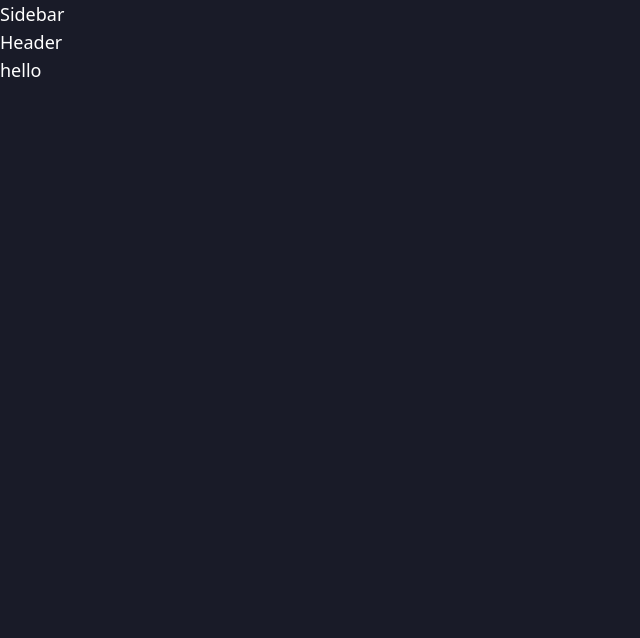
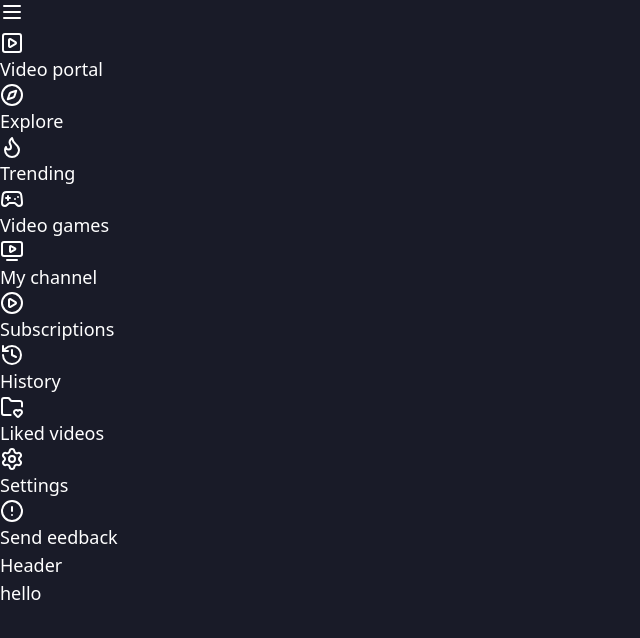
Before and after one commit to dzianis-pipko/video-portal, a Next.js app: page / in a window 1280 px wide. Shown: the top 638 px of the page, without its empty margins (0-640 px from the left). Built offline with nearby package versions, Linux system fonts and the light colour scheme.

Commit message:
create sidebar component

```diff
--- a/package.json
+++ b/package.json
@@ -9,6 +9,7 @@
     "lint": "next lint"
   },
   "dependencies": {
+    "lucide-react": "^0.540.0",
     "next": "15.4.6",
     "react": "19.1.0",
     "react-dom": "19.1.0",
--- a/src/components/layout/sidebar/Sidebar.tsx
+++ b/src/components/layout/sidebar/Sidebar.tsx
@@ -1,5 +1,19 @@
+import SidebarHeader from './header/SidebarHeader'
+import SidebarMenu from './menus/SidebarMenu'
+import SidebarSubscriptions from './menus/subscriptions/SidebarSubscriptions'
+import { MORE_SIDEBAR_DATA, SIDEBAR_DATA } from './sidebar.data'
+
 const Sidebar = () => {
-	return <aside>Sidebar</aside>
+	return (
+		<aside>
+			<SidebarHeader />
+			<SidebarMenu menu={SIDEBAR_DATA} />
+
+			<SidebarSubscriptions />
+
+			<SidebarMenu menu={MORE_SIDEBAR_DATA} />
+		</aside>
+	)
 }
 
 export default Sidebar
--- /dev/null
+++ b/src/components/layout/sidebar/header/SidebarHeader.tsx
@@ -0,0 +1,18 @@
+import { Menu, SquarePlay } from 'lucide-react'
+
+const SidebarHeader = () => {
+	return (
+		<div>
+			<button>
+				<Menu />
+			</button>
+
+			<span>
+				<SquarePlay />
+				<span>Video portal</span>
+			</span>
+		</div>
+	)
+}
+
+export default SidebarHeader
--- /dev/null
+++ b/src/components/layout/sidebar/menus/MenuItem.tsx
@@ -0,0 +1,20 @@
+import Link from 'next/link'
+
+import type { ISidebarItem } from '../sidebar.types'
+
+interface Props {
+	item: ISidebarItem
+}
+
+export const MenuItem = ({ item }: Props) => {
+	return (
+		<li>
+			<Link href={item.link}>
+				<item.icon />
+				<span>{item.label}</span>
+			</Link>
+		</li>
+	)
+}
+
+export default MenuItem
--- /dev/null
+++ b/src/components/layout/sidebar/menus/SidebarMenu.tsx
@@ -0,0 +1,26 @@
+import type { ISidebarItem } from '../sidebar.types'
+
+import MenuItem from './MenuItem'
+
+interface Props {
+	title?: string
+	menu: ISidebarItem[]
+}
+
+const SidebarMenu = ({ title, menu }: Props) => {
+	return (
+		<nav>
+			{title && <div>{title}</div>}
+			<ul>
+				{menu.map(menuItem => (
+					<MenuItem
+						key={menuItem.label}
+						item={menuItem}
+					/>
+				))}
+			</ul>
+		</nav>
+	)
+}
+
+export default SidebarMenu
--- /dev/null
+++ b/src/components/layout/sidebar/menus/subscriptions/SidebarSubscriptions.tsx
@@ -0,0 +1,18 @@
+import SubItem from './SubItem'
+
+const SidebarSubscriptions = () => {
+	return (
+		<div>
+			<ul>
+				{/* {menu.map(menuItem => (
+					<SubItem
+						key={menuItem.label}
+						item={menuItem}
+					/>
+				))} */}
+			</ul>
+		</div>
+	)
+}
+
+export default SidebarSubscriptions
--- /dev/null
+++ b/src/components/layout/sidebar/menus/subscriptions/SubItem.tsx
@@ -0,0 +1,33 @@
+import { Dot, Radio } from 'lucide-react'
+import Image from 'next/image'
+import Link from 'next/link'
+
+import type { ISidebarSubItem } from '../../sidebar.types'
+
+interface Props {
+	item: ISidebarSubItem
+}
+
+export const SubItem = ({ item }: Props) => {
+	return (
+		<li>
+			<Link href={item.link}>
+				{item.avatar && (
+					<Image
+						alt={item.label}
+						src={item.avatar}
+						width={30}
+						height={30}
+					/>
+				)}
+				<span>
+					<span>{item.label}</span>
+					{item.isLiveNow && <Radio />}
+					{item.isRecentUpload && <Dot />}
+				</span>
+			</Link>
+		</li>
+	)
+}
+
+export default SubItem
--- /dev/null
+++ b/src/components/layout/sidebar/sidebar.data.ts
@@ -0,0 +1,67 @@
+import {
+	CircleAlert,
+	CirclePlay,
+	Compass,
+	Flame,
+	FolderHeart,
+	Gamepad2,
+	History,
+	Settings,
+	TvMinimalPlay
+} from 'lucide-react'
+
+import { PUBLIC_PAGE } from '@/config/public-page.config'
+
+import type { ISidebarItem } from './sidebar.types'
+
+export const SIDEBAR_DATA: ISidebarItem[] = [
+	{
+		icon: Compass,
+		label: 'Explore',
+		link: PUBLIC_PAGE.HOME
+	},
+	{
+		icon: Flame,
+		label: 'Trending',
+		link: PUBLIC_PAGE.TRENDING
+	},
+	{
+		icon: Gamepad2,
+		label: 'Video games',
+		link: PUBLIC_PAGE.VIDEO_GAMES
+	},
+	{
+		icon: TvMinimalPlay,
+		label: 'My channel',
+		link: PUBLIC_PAGE.MY_CHANNEL
+	},
+	{
+		icon: CirclePlay,
+		label: 'Subscriptions',
+		link: PUBLIC_PAGE.SUBSCRIPTIONS
+	},
+	{
+		icon: History,
+		label: 'History',
+		link: PUBLIC_PAGE.HISTORY
+	},
+	{
+		icon: FolderHeart,
+		label: 'Liked videos',
+		link: PUBLIC_PAGE.LIKED_VIDEOS,
+		isBottomBorder: true
+	}
+]
+
+export const MORE_SIDEBAR_DATA = [
+	{
+		icon: Settings,
+		label: 'Settings',
+		link: PUBLIC_PAGE.SETTINGS
+	},
+	{
+		icon: CircleAlert,
+		label: 'Send eedback',
+		link: PUBLIC_PAGE.FEEDBACK
+	}
+]
--- /dev/null
+++ b/src/config/public-page.config.ts
@@ -0,0 +1,17 @@
+class Publick_page {
+	HOME = '/'
+	TRENDING = '/trending'
+	VIDEO_GAMES = '/video-games'
+
+	SEARCH = '/search'
+
+	MY_CHANNEL = '/my-channel'
+	SUBSCRIPTIONS = '/subscriptions'
+	HISTORY = '/history'
+	LIKED_VIDEOS = '/liked-videos'
+
+	SETTINGS = 'settings'
+	FEEDBACK = 'feedback'
+}
+
+export const PUBLIC_PAGE = new Publick_page()
```
Also changed, not shown: src/components/layout/sidebar/sidebar.types.ts (added, +17 -0 lines), 1 other file (tests, documents, lock files or other folders).
